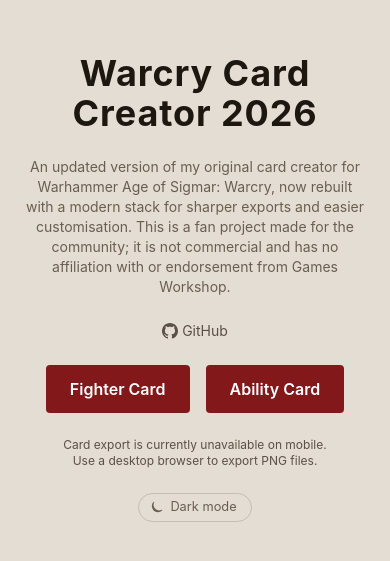
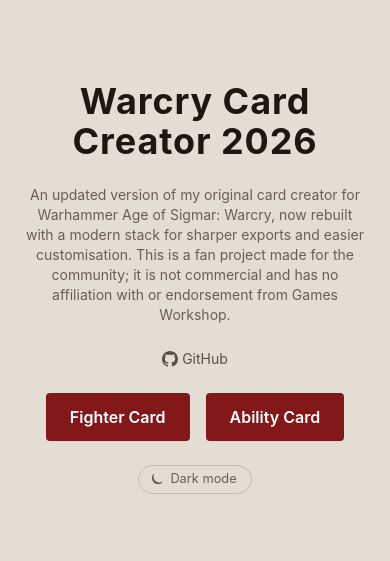
Before and after one commit to HENNIROCKS/warcry-card-creator-2026, a SvelteKit app: page / in a window 390 px wide. Shown: the part 135-696 px from the top of the page. Built offline with nearby package versions, Linux system fonts and the light colour scheme.

Commit message:
Remove info "currently unavailable on mobile"

```diff
--- a/src/routes/+page.svelte
+++ b/src/routes/+page.svelte
@@ -25,8 +25,5 @@
 			Ability Card
 		</a>
 	</div>
-	<p class="lg:hidden text-zinc-500 text-xs text-center max-w-xs px-6">
-		Card export is currently unavailable on mobile. Use a desktop browser to export PNG files.
-	</p>
-	<ThemeToggle />
+<ThemeToggle />
 </main>
```
